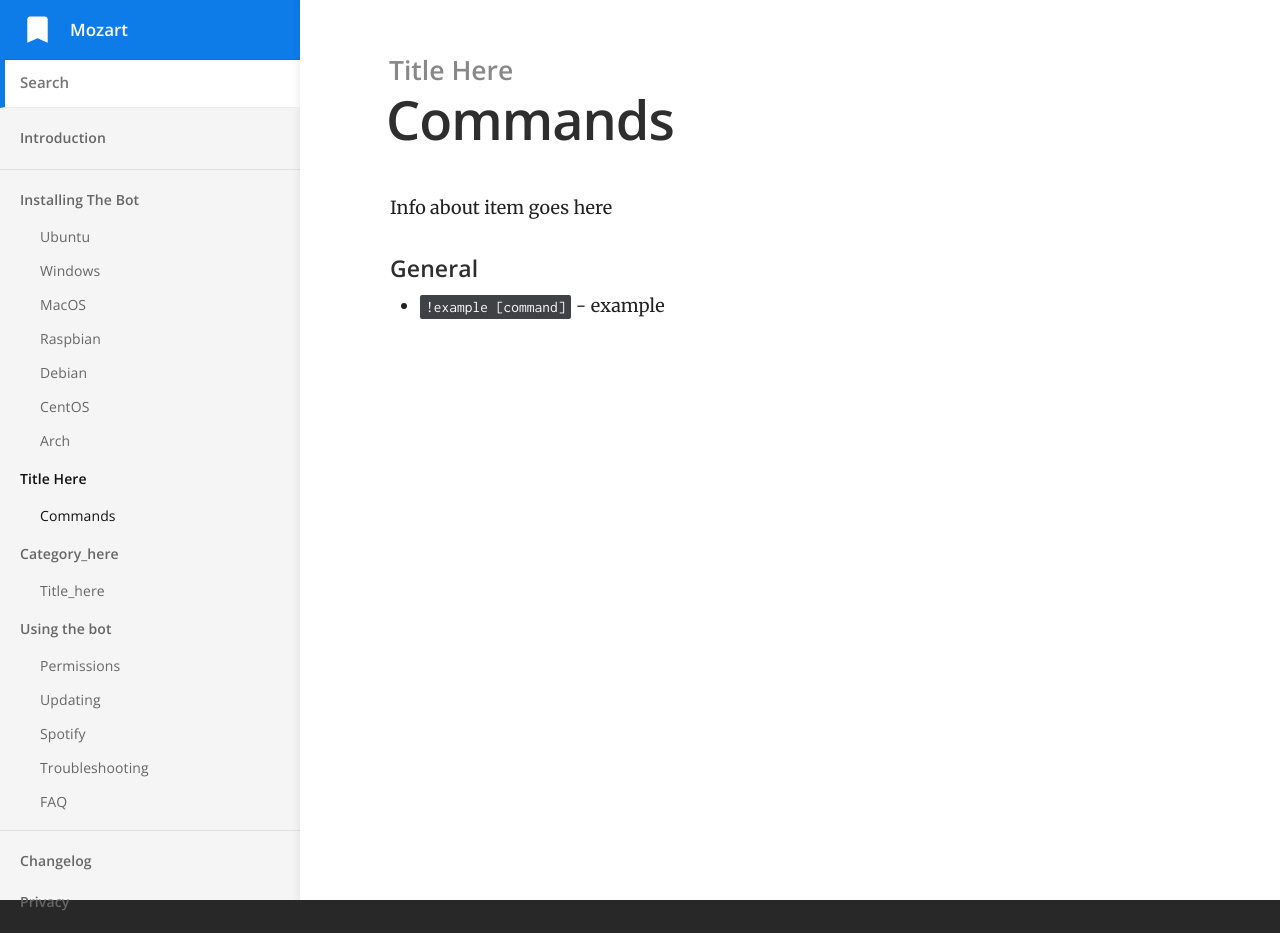
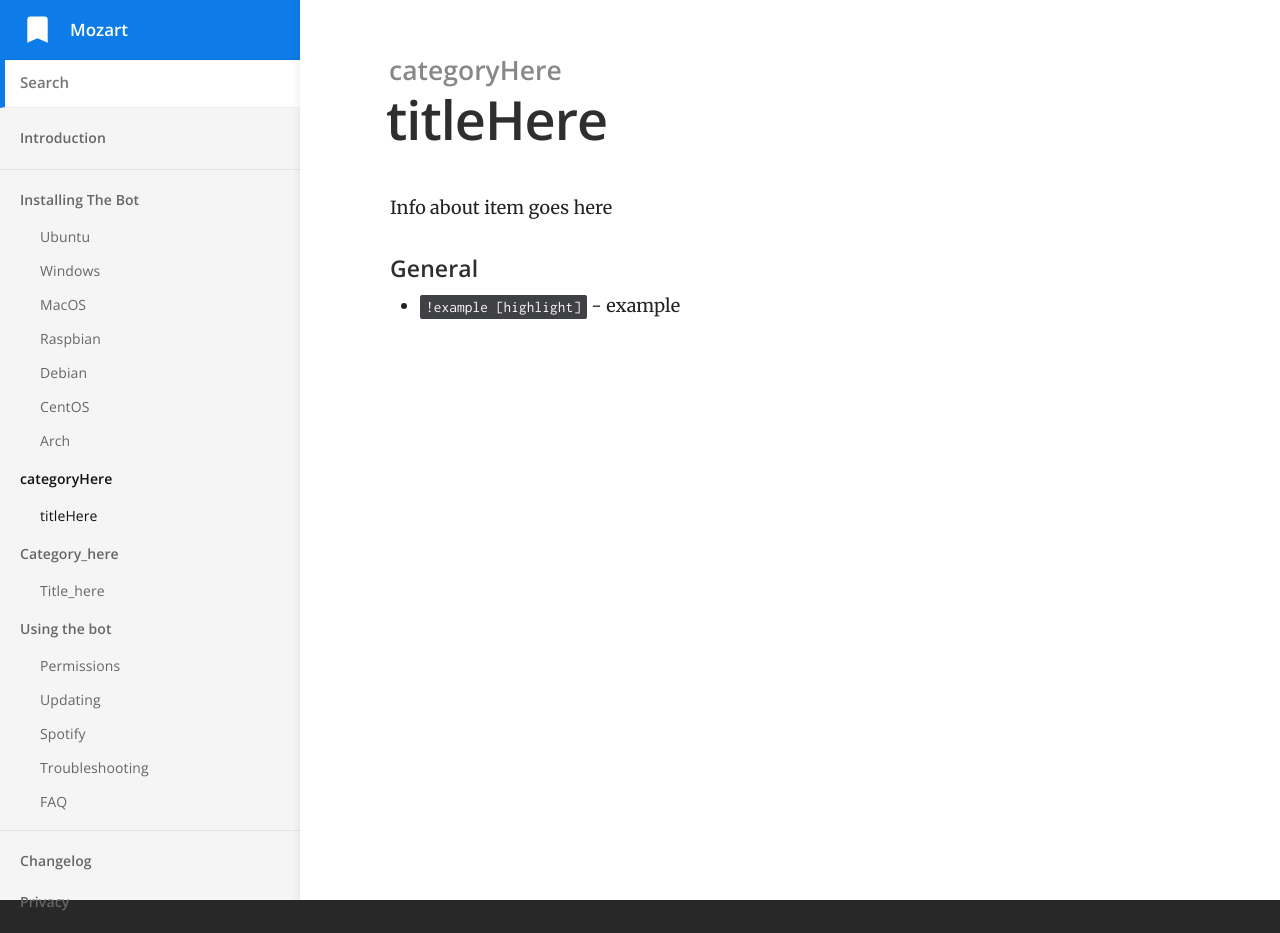
Before and after one commit to Narehood/DocTemplate, a Jekyll site: the page built from _docs/using/commands.md, in a window 1280 px wide. Built offline with Jekyll 4.4.1, drawn with Linux system fonts in a browser that asks for light colours.

Commit message:
Update commands.md

```diff
--- a/_docs/using/commands.md
+++ b/_docs/using/commands.md
@@ -1,6 +1,6 @@
 ---
-title: Commands
-category: Title Here
+title: titleHere
+category: categoryHere
 order: 2
 ---
 
@@ -10,4 +10,4 @@ Info about item goes here
 
 #### General
 
-- `!example [command]` - example
+- `!example [highlight]` - example
```
